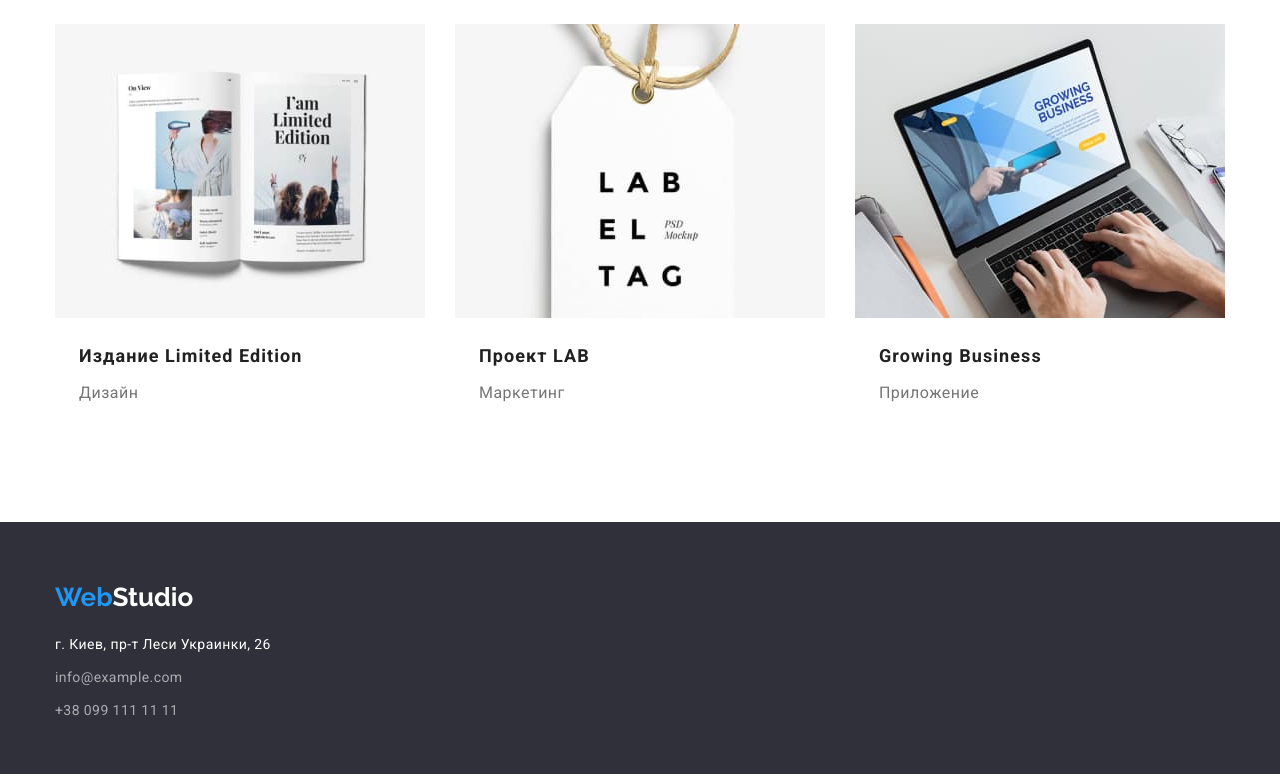
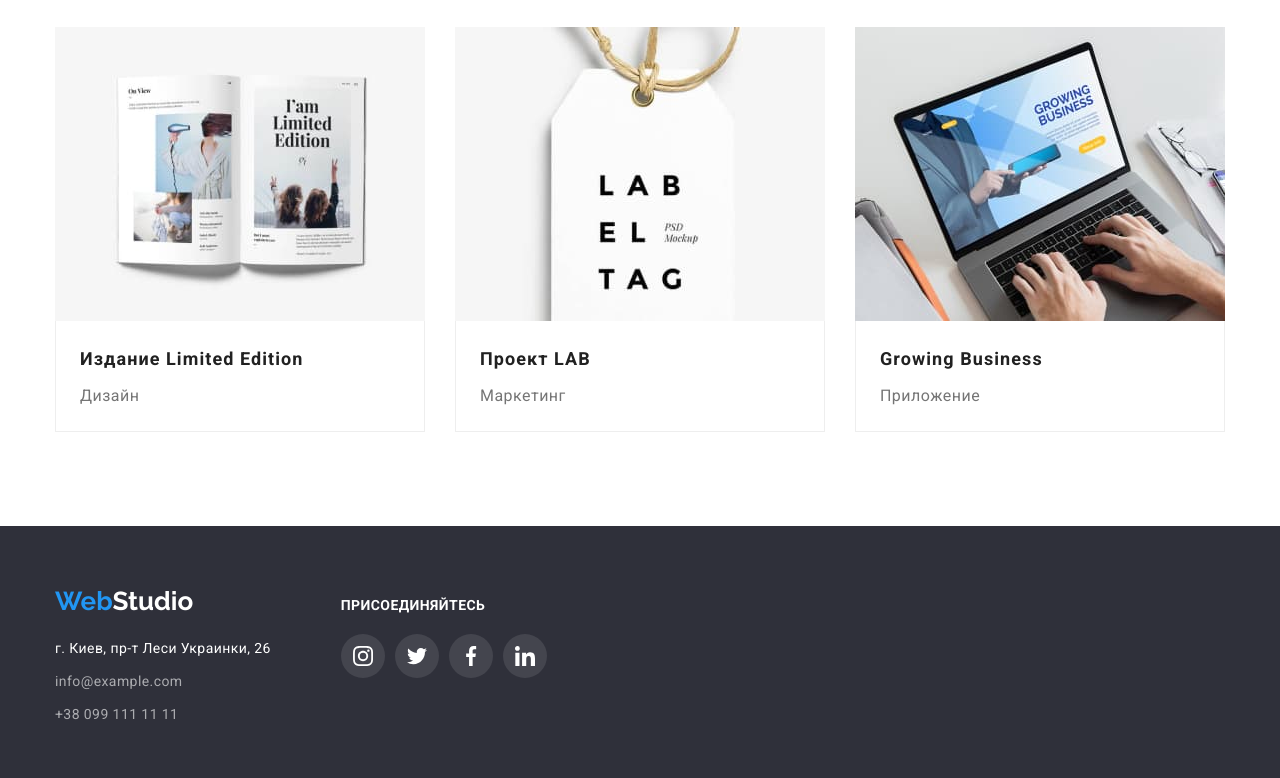
Before and after one commit to miktiang/goit-markup-hw-04, a plain HTML site: page portfolio.html in a window 1280 px wide. Shown: the part 1105-1883 px from the top of the page. Drawn offline with Linux system fonts and the light colour scheme.

Commit message:
changed header and footer in portfolio

```diff
--- a/css/style.css
+++ b/css/style.css
@@ -34,6 +34,10 @@ img {
   display: block;
   max-width: 100%;
   height: auto;
+}
+
+.header {
+  border-bottom: 1px solid rgb(236, 236, 236, 1);
 }
 
 /* Container in index.html and portfolio.html*/
@@ -456,7 +460,7 @@ img {
 
 .footer-adress{
   display: flex;;
-  align-items: center;
+  align-items: baseline;
 }
 
 .footer-adress-link {
@@ -598,11 +602,14 @@ img {
 .our-projects-filters {
   background: var(--back-light-grey);
   color: var(--black-text);
+
   font-weight: 500;
   font-size: 16px;
   line-height: 1.6;
   letter-spacing: 0.03em;
+
   padding: 6px 22px;
+  border-radius: 4px;
 }
 
 .our-projects-filters:hover,
@@ -617,6 +624,9 @@ img {
 
 .our-project-content {
   padding: 20px 24px;
+  border-right: 1px solid rgb(238, 238, 238);
+  border-bottom: 1px solid rgb(238, 238, 238);
+  border-left: 1px solid rgb(238, 238, 238);
 }
 
 .our-projects-title {
--- a/portfolio.html
+++ b/portfolio.html
@@ -11,7 +11,7 @@
 </head>
 <body>
     <!-- Header -->
-    <header>
+    <header class="header">
         <div class="container main-link">
             <nav class="main-link">
                 <a href="./index.html" class="logo-black"><span class="logo-blue">Web</span>Studio</a>
@@ -27,16 +27,22 @@
                     </li>
                 </ul>
             </nav>
-            <address class="main-contacts">
+            <div class="main-contacts">
                 <ul class="contact-link">
                     <li class="site-link">
-                        <a href="mailto:info@devstudio.com" class="link-grey">info@devstudio.com</a>
+                        <a href="mailto:info@devstudio.com" class="link-grey">
+                            <svg class="icon-envelope" width="16" height="12">
+                                <use href="./images/icons.svg#envelope"></use>
+                            </svg>info@devstudio.com</a>
                     </li>
                     <li class="site-link">
-                        <a href="tel:+380961111111" class="link-grey">+38 096 111 11 11</a>
+                        <a href="tel:+380961111111" class="link-grey">
+                            <svg class="icon-phone" width="10" height="16">
+                                <use href="./images/icons.svg#phone"></use>
+                            </svg>+38 096 111 11 11</a>
                     </li>
                 </ul>
-            </address>
+            </div>
         </div>
     </header>
     <main>
@@ -131,7 +137,8 @@
     </main>
     <!-- Footer -->
     <footer class="footer-background">
-        <div class="container">
+        <div class="container footer-adress">
+            <div class="footer-adress-link">
             <a href="./index.html" class="logo-white"><span class="logo-blue">Web</span>Studio</a>
             <address class="footer-link">
                 <ul class="addres">
@@ -147,6 +154,40 @@
                 </ul>
             </address>
         </div>
+            <div class="join">
+                <h2 class="title-join">присоединяйтесь</h2>
+                <ul class="join-list">
+                    <li class="join-link">
+                        <a class="join-link-icon" href="#">
+                            <svg width="20" height="20">
+                                <use href="./images/icons.svg#instagram"></use>
+                            </svg>
+                        </a>
+                    </li>
+                    <li  class="join-link">
+                        <a class="join-link-icon" href="#">
+                            <svg width="20" height="20">
+                                <use href="./images/icons.svg#twitter"></use>
+                            </svg>
+                        </a>
+                    </li>
+                    <li class="join-link">
+                        <a class="join-link-icon" href="#">
+                            <svg width="20" height="20">
+                                <use href="./images/icons.svg#facebook"></use>
+                            </svg>
+                        </a>
+                    </li>
+                    <li class="join-link">
+                        <a class="join-link-icon" href="#">
+                            <svg width="20" height="20">
+                                <use href="./images/icons.svg#linkedin"></use>
+                            </svg>
+                        </a>
+                    </li>
+                </ul>
+            </div>
+        </div>
     </footer>
 </body>
 </html>
```
Also changed, not shown: index.html (+4 -4 lines).
